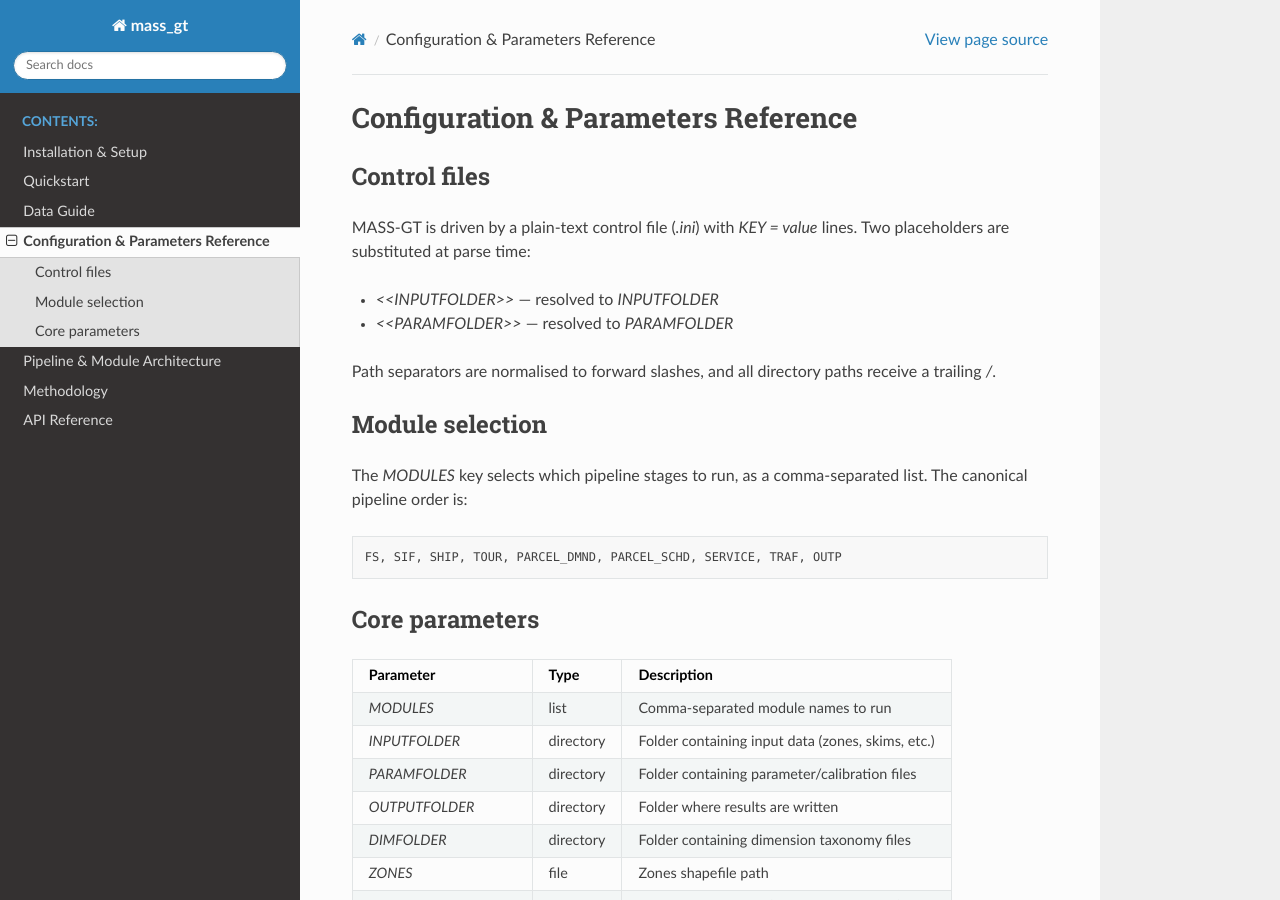
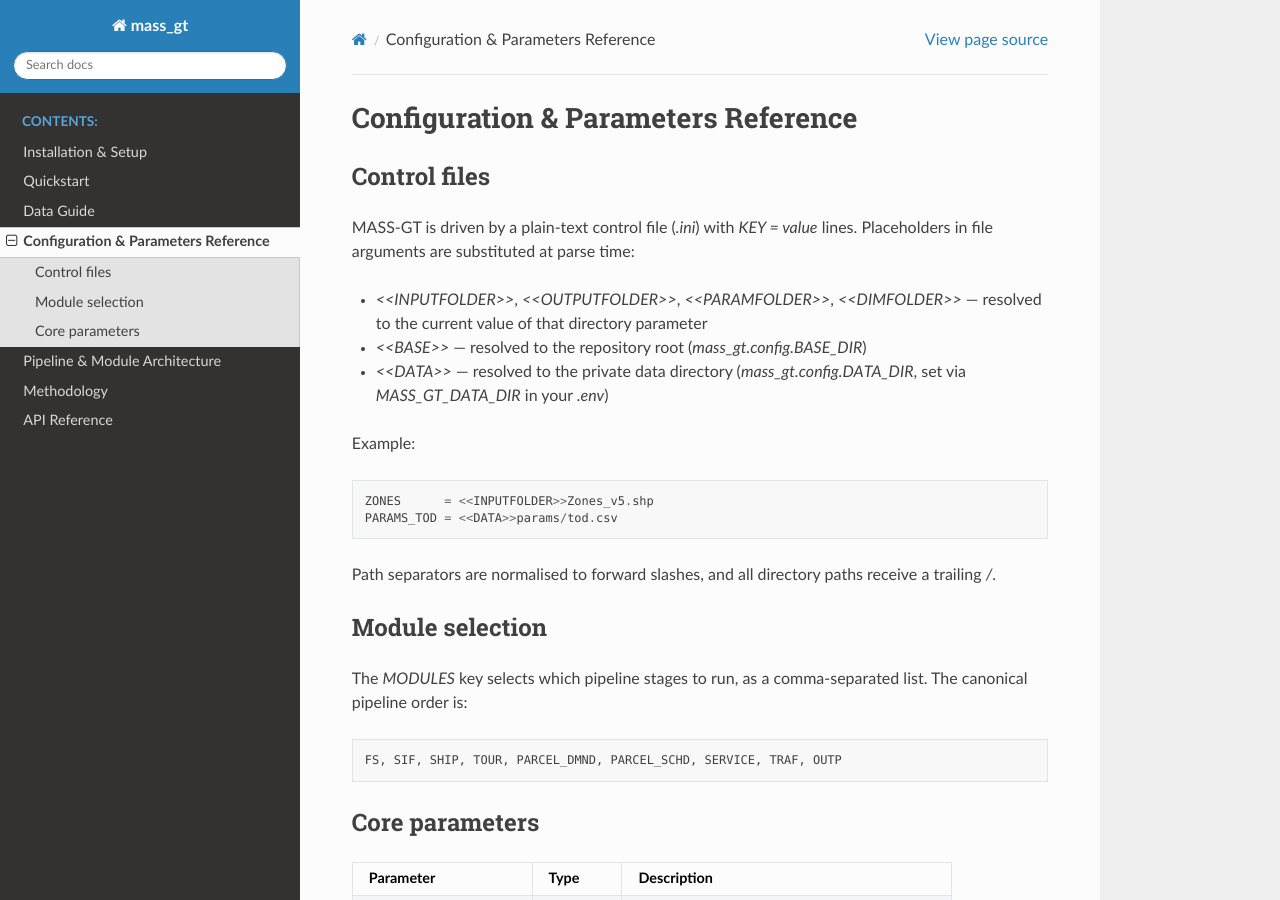
Before and after one commit to mass-gt/tfs-harmony, a Sphinx documentation site: the page built from docs/source/configuration.rst, in a window 1280 px wide and 900 px high. Built offline with Sphinx 7.4.7 and the Read the Docs theme 3.1.0, drawn with Linux system fonts in a browser that asks for light colours.

Commit message:
docs: document BASE/DATA placeholders and fix repository tree
configuration.rst now lists all supported placeholders with an
example; README tree shows tests/ at repository root.

```diff
--- a/docs/source/configuration.rst
+++ b/docs/source/configuration.rst
@@ -5,10 +5,18 @@ Control files
 -------------
 
 MASS-GT is driven by a plain-text control file (`.ini`) with `KEY = value`
-lines. Two placeholders are substituted at parse time:
+lines. Placeholders in file arguments are substituted at parse time:
 
-- `<<INPUTFOLDER>>` — resolved to `INPUTFOLDER`
-- `<<PARAMFOLDER>>` — resolved to `PARAMFOLDER`
+- `<<INPUTFOLDER>>`, `<<OUTPUTFOLDER>>`, `<<PARAMFOLDER>>`, `<<DIMFOLDER>>` —
+  resolved to the current value of that directory parameter
+- `<<BASE>>` — resolved to the repository root (`mass_gt.config.BASE_DIR`)
+- `<<DATA>>` — resolved to the private data directory
+  (`mass_gt.config.DATA_DIR`, set via `MASS_GT_DATA_DIR` in your `.env`)
+
+Example::
+
+   ZONES      = <<INPUTFOLDER>>Zones_v5.shp
+   PARAMS_TOD = <<DATA>>params/tod.csv
 
 Path separators are normalised to forward slashes, and all directory paths
 receive a trailing `/`.
```
Also changed, not shown: README.md (+7 -7 lines).
